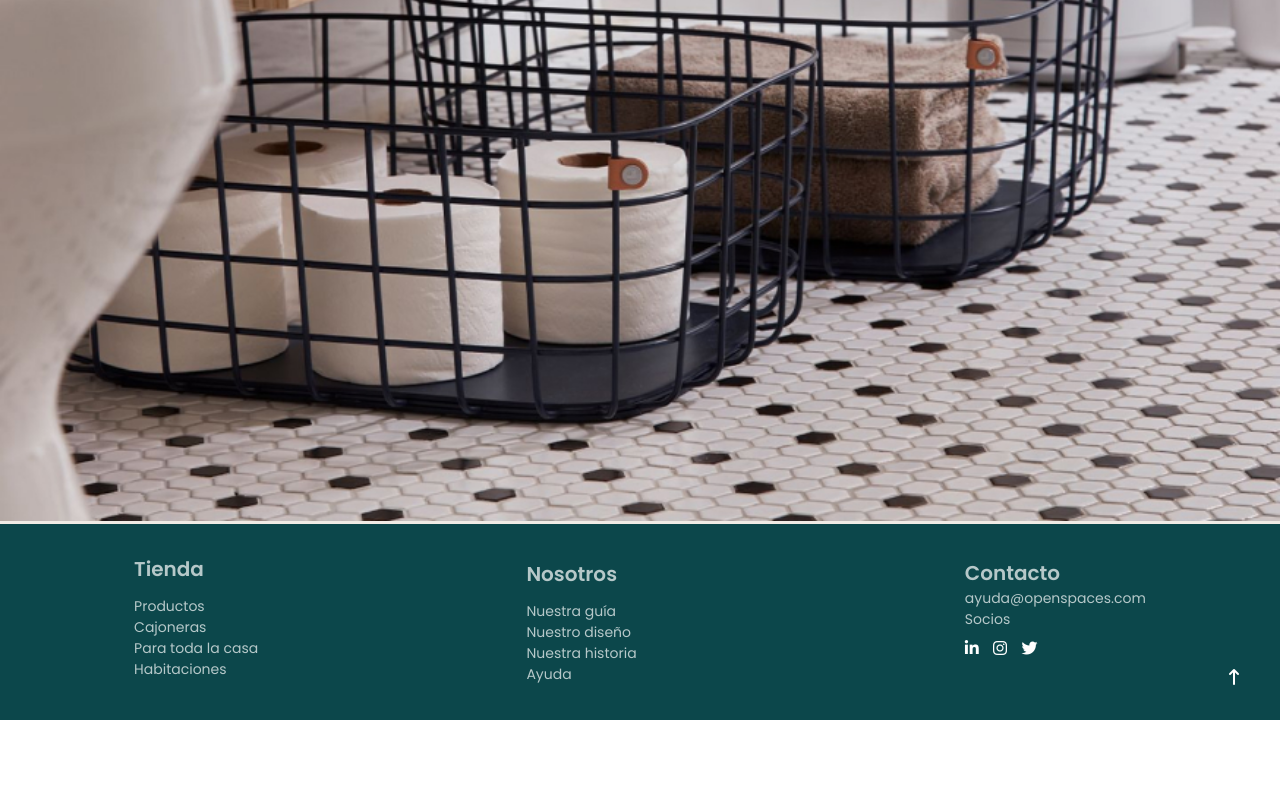
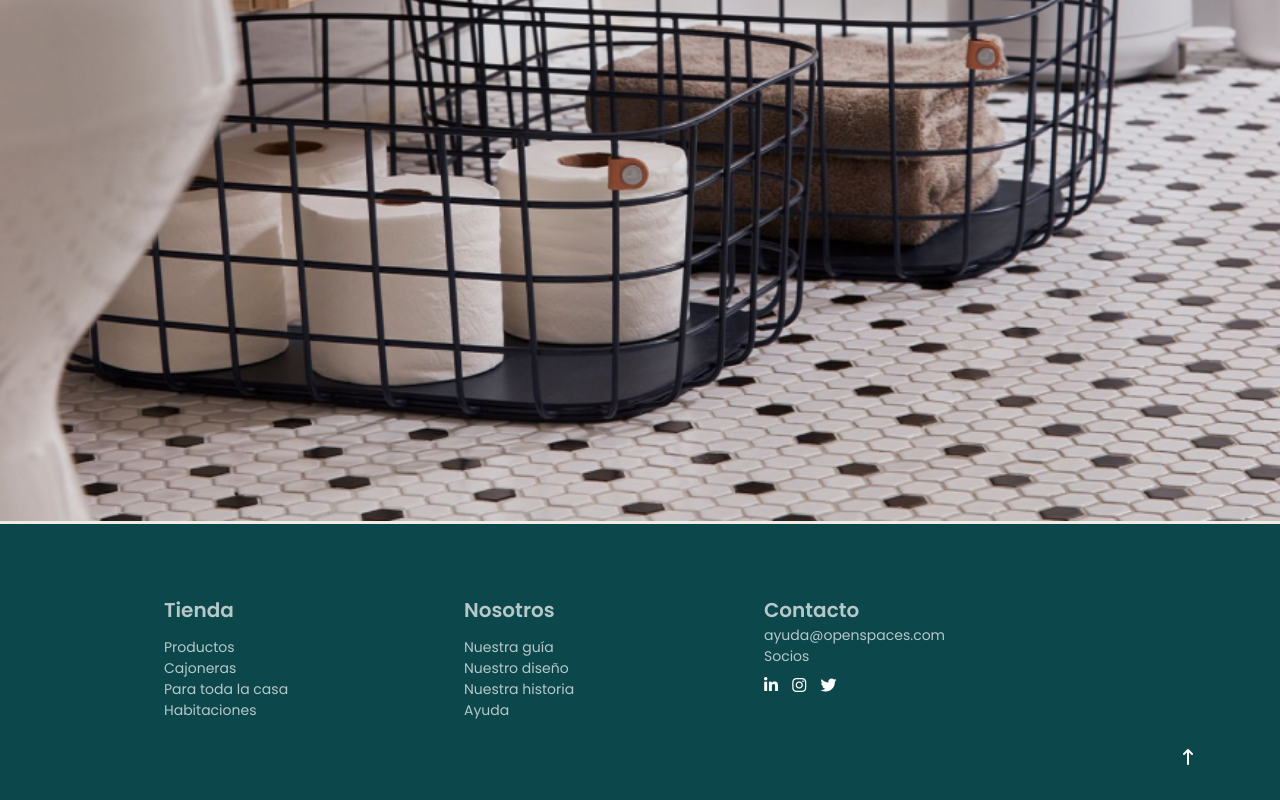
Before and after one commit to Adalab/modulo-1-evaluacion-final-blancabigeriego, a website: page docs/index.html in a window 1280 px wide. Shown: the part 2910-3710 px from the top of the page. Before the commit the page ends 3630 px from the top, so only its background shows below. Drawn offline with Linux system fonts and the light colour scheme.

Commit message:
add new footer

```diff
--- a/docs/index.html
+++ b/docs/index.html
@@ -169,7 +169,7 @@
         </nav>
       </section>
 
-      <a href="#" class="up"><i class="fa-solid fa-arrow-up-long"></i></a>
+      <a href="#top" class="up"><i class="fa-solid fa-arrow-up-long"></i></a>
     </footer>
 
   </body>
--- a/src/scss/layout/_footer.scss
+++ b/src/scss/layout/_footer.scss
@@ -5,7 +5,7 @@
     background-color: $colorGreen;
     color: #b6c8c9;
     line-height: normal;
-    position: relative;
+
 
     @media all and (min-width: 900px){
         flex-direction: row;
@@ -14,51 +14,103 @@
 
     @media all and (min-width: 1728px){
         justify-content: space-evenly;
+
+
+
     }
 
     &__section1{
-        margin: 30px 0px 40px 0;
+        width: 208px;
+        height: 131px;
+        margin: 56px 60px 20px 140px;
+
+        @media all and (min-width: 900px){
+            margin: 71px 0px 74px 118px;
+        }
+
+
 
 
         &--h4{
         font-size: 20px;
         font-weight: 600;
         margin-bottom: 12px;
+
+        @media all and (min-width: 1728px){
+            font-size: 24px;
+        }
         }
 
         &--nav{
         font-size: 14px;
+
+            @media all and (min-width) {
+                font-size: 16px;
+            }
         }
     }
 
     &__section2{
-        margin: 20px 0px 20px 0px;
+        width: 208px;
+        height: 131px;
+        margin: 0px 60px 20px 140px;
+
+         @media all and (min-width: 900px){
+            margin: 71px 0px 74px 0px;
+        }
+
+
+
 
 
         &--h4{
         font-size: 20px;
         font-weight: 600;
         margin-bottom: 12px;
+
+            @media all and (min-width: 1728px){
+            font-size: 24px;
+        }
         }
 
         &--nav{
         font-size: 14px;
+            @media all and (min-width) {
+            font-size: 16px;
+        }
+
         }
     }
 
     &__section3{
 
-        margin: 20px 0px 40px 60px;
+        width: 208px;
+        height: 131px;
+        margin: 0px 60px 50px 140px;
+
+        @media all and (min-width: 900px){
+            margin: 71px 118px 74px 0px;
+        }
+
 
 
         &--h4{
         font-size: 20px;
         font-weight: 600;
+        margin-bottom: 12px;
+
+        @media all and (min-width: 1728px){
+            font-size: 24px;
+        }
 
         }
 
         &--list{
         font-size: 14px;
+
+        @media all and (min-width) {
+            font-size: 16px;
+        }
          }
 
         }
@@ -68,7 +120,7 @@
 
 
 
-}
+
 
 .fa-brands{
 
@@ -88,12 +140,8 @@
     color: white;
     margin-right: 40px;
     margin-bottom: 30px;
-    bottom: 100px;
-    right: 100px;
 
-    @media all and(min-width: 900px){
-        position:absolute;
-        right: 0;
-        bottom:0;
-    }
-}
+
+     }
+
+ }
--- a/src/scss/layout/_fourthmodule.scss
+++ b/src/scss/layout/_fourthmodule.scss
@@ -5,7 +5,7 @@
     grid-template-rows: repeat(2, 1fr);
     background-color: $backgroundColor;
     color: $colorGreen;
-    width: 100vw;
+
 
     @media all and (min-width: 1728px){
         grid-template-columns: repeat( 2, 1fr);
@@ -23,7 +23,7 @@
         text-align: center;
         line-height: normal;
         margin: 0 27px 0 27px;
-        width: 100%;
+
 
 
 
```
Also changed, not shown: src/html/partials/footer.html (+1 -1 lines), docs/assets/css/main.css.
